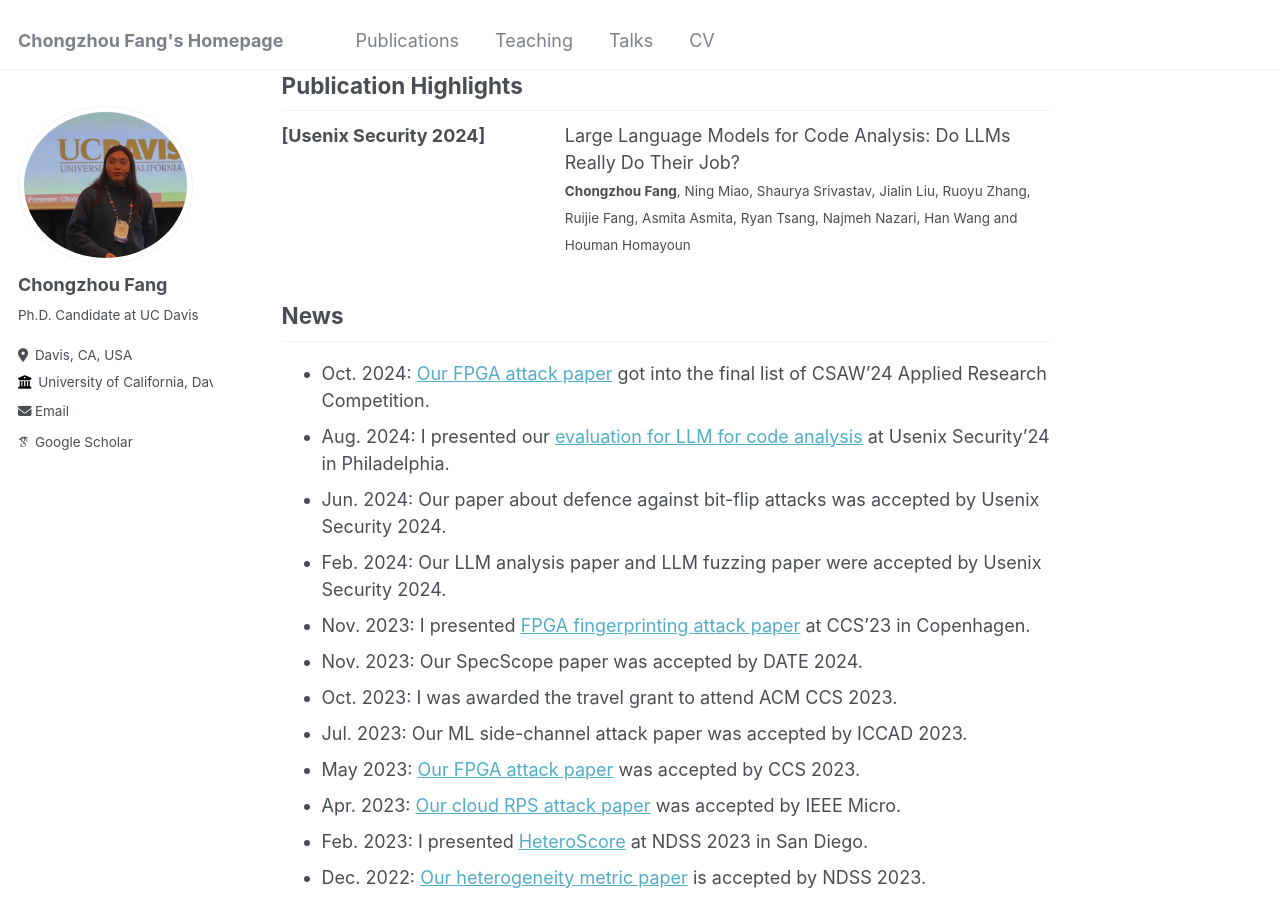
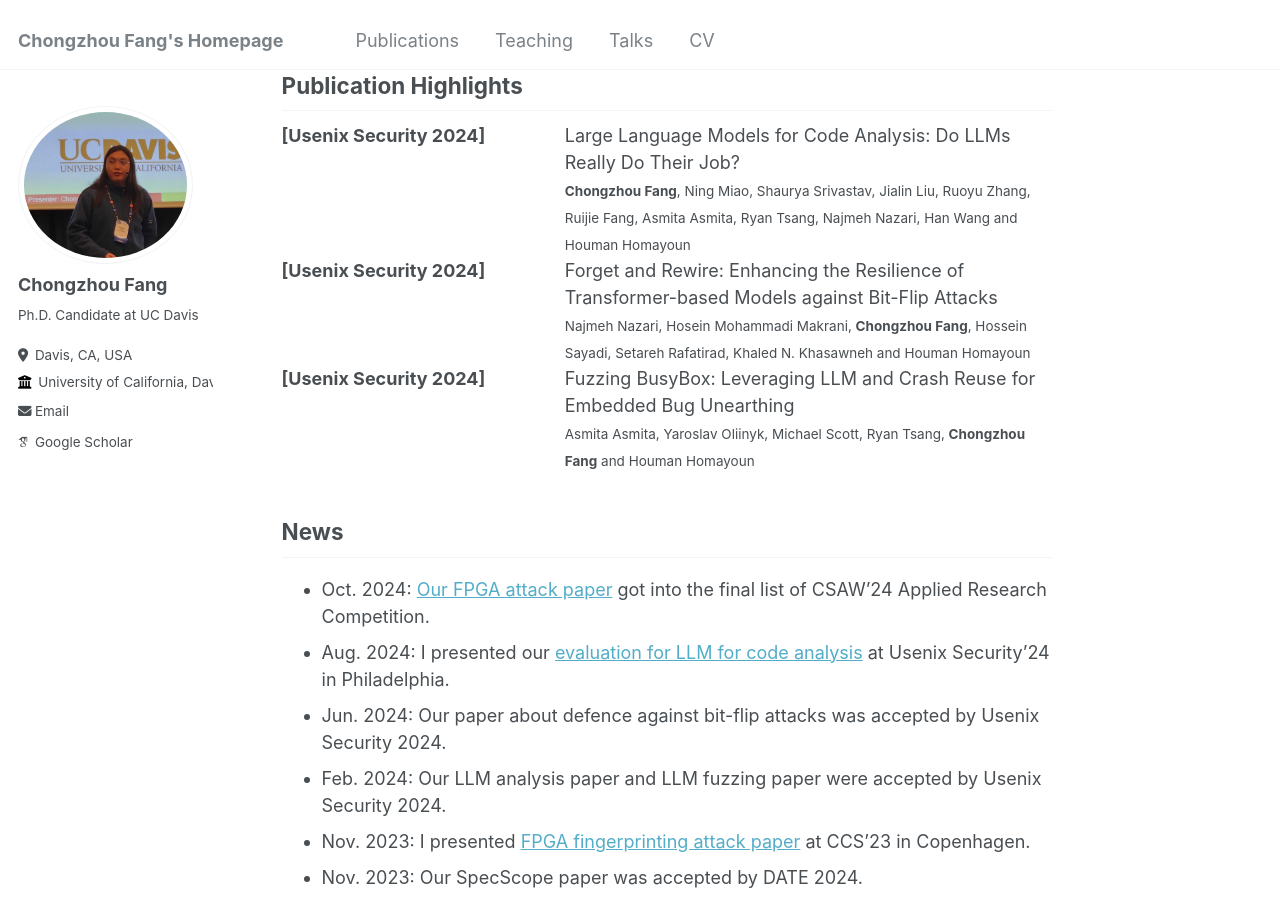
Before and after one commit to ChongzhouFang/ChongzhouFang.github.io, a Jekyll site: the page built from _pages/about.md, in a window 1280 px wide and 900 px high, scrolled down 314 px. Built offline with Jekyll 4.4.1, drawn with Linux system fonts in a browser that asks for light colours; some web fonts are replaced.

Commit message:
change about.md

```diff
--- a/_pages/about.md
+++ b/_pages/about.md
@@ -21,6 +21,25 @@ I am Chongzhou Fang, a PhD candidate at University of California, Davis. My main
   </div>
 </div>
 
+<div style="display: flex; justify-content: space-between; gap: 40px; align-items: flex-start;">
+  <div style="flex: 1;"><strong>[Usenix Security 2024]</strong></div>
+  <div style="flex: 2;">
+    Forget and Rewire: Enhancing the Resilience of Transformer-based Models against Bit-Flip Attacks
+    <br>
+    <small>Najmeh Nazari, Hosein Mohammadi Makrani, <b>Chongzhou Fang</b>, Hossein Sayadi, Setareh Rafatirad, Khaled N. Khasawneh and Houman Homayoun</small>
+  </div>
+</div>
+
+<div style="display: flex; justify-content: space-between; gap: 40px; align-items: flex-start;">
+  <div style="flex: 1;"><strong>[Usenix Security 2024]</strong></div>
+  <div style="flex: 2;">
+    Fuzzing BusyBox: Leveraging LLM and Crash Reuse for Embedded Bug Unearthing
+    <br>
+    <small>Asmita Asmita, Yaroslav Oliinyk, Michael Scott, Ryan Tsang, <b>Chongzhou Fang</b> and Houman Homayoun</small>
+  </div>
+</div>
+
+
 ## News
 - Oct. 2024: [Our FPGA attack paper](https://dl.acm.org/doi/10.1145/3576915.3616606) got into the final list of CSAW'24 Applied Research Competition.
 - Aug. 2024: I presented our [evaluation for LLM for code analysis](https://chongzhoufang.github.io/files/security2024slides.pdf) at Usenix Security'24 in Philadelphia.
```
